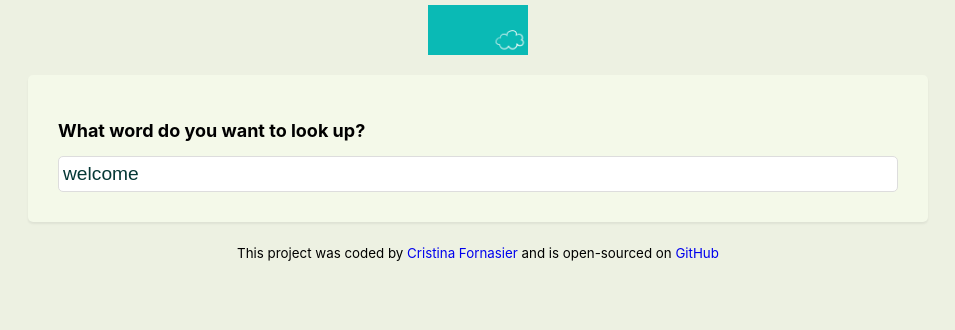
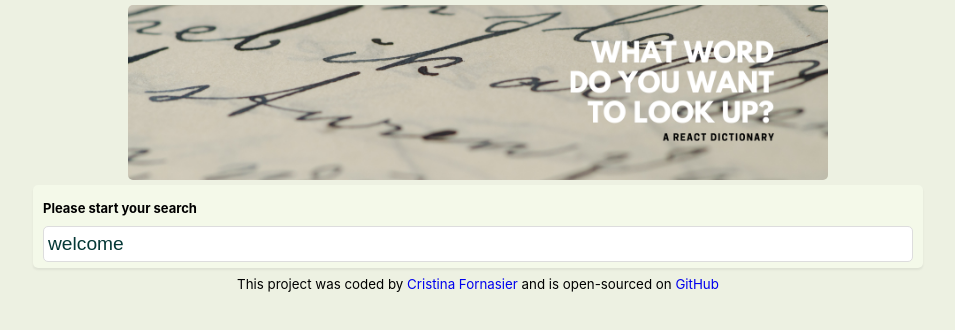
Before and after one commit to cristinafor/dictionary-project, a React (Create React App) app: page / in a window 1280 px wide. Shown: the top 330 px of the page, without its empty margins (2-957 px from the left). Built offline with nearby package versions, Linux system fonts and the light colour scheme; no server answers.

Commit message:
added header

```diff
--- a/src/App.css
+++ b/src/App.css
@@ -13,9 +13,11 @@ a {
 }
 
 .App-logo {
-  max-width: 100px;
+  max-width: 700px;
+  max-height: 300px;
   display: block;
   margin: 0 auto;
+  border-radius: 5px;
 }
 
 .App-footer {
--- a/src/App.js
+++ b/src/App.js
@@ -1,4 +1,4 @@
-import logo from "./logo-cri.png";
+import logo from "./header.png";
 import "./App.css";
 import Dictionary from "./Dictionary";
 
--- a/src/Dictionary.css
+++ b/src/Dictionary.css
@@ -1,14 +1,15 @@
 .Dictionary h1 {
-  font-size: 18px;
+  font-size: 13px;
   font-weight: bold;
 }
 
 .Dictionary section {
   background-color: #f4f9e9;
-  padding: 30px;
+  padding: 6px 10px;
   border-radius: 5px;
   box-shadow: 0px 2px 2px rgba(94, 94, 94, 0.1);
-  margin: 20px 0;
+  margin: 5px;
+  line-height: 1;
 }
 
 .Dictionary input {
--- a/src/Dictionary.js
+++ b/src/Dictionary.js
@@ -24,7 +24,7 @@ export default function Dictionary(props) {
 
     const pexelsApiKey =
       "563492ad6f917000010000017fcaa2e654f5412b9e5fc7257a4d3e7a";
-    let pexelsApiUrl = `https://api.pexels.com/v1/search?query=${keyword}&per_page=9`;
+    let pexelsApiUrl = `https://api.pexels.com/v1/search?query=${keyword}&per_page=6`;
 
     let headers = { Authorization: `Bearer ${pexelsApiKey}` };
     axios.get(pexelsApiUrl, { headers: headers }).then(handlePexelsResponse);
@@ -48,7 +48,7 @@ export default function Dictionary(props) {
     return (
       <div className="Dictionary">
         <section>
-          <h1 className="title">What word do you want to look up?</h1>
+          <h1 className="title">Please start your search</h1>
           <form onSubmit={handleSubmit}>
             <input
               type="search"
--- a/src/Meaning.js
+++ b/src/Meaning.js
@@ -1,5 +1,5 @@
 import React from "react";
-import Synonyms from "./Synonyms.js";
+import Synonyms from "./Synonyms";
 import "./Meaning.css";
 
 export default function Meaning(props) {
```
Also changed, not shown: src/Synonyms.css (+5 -3 lines), src/header.png (added).
